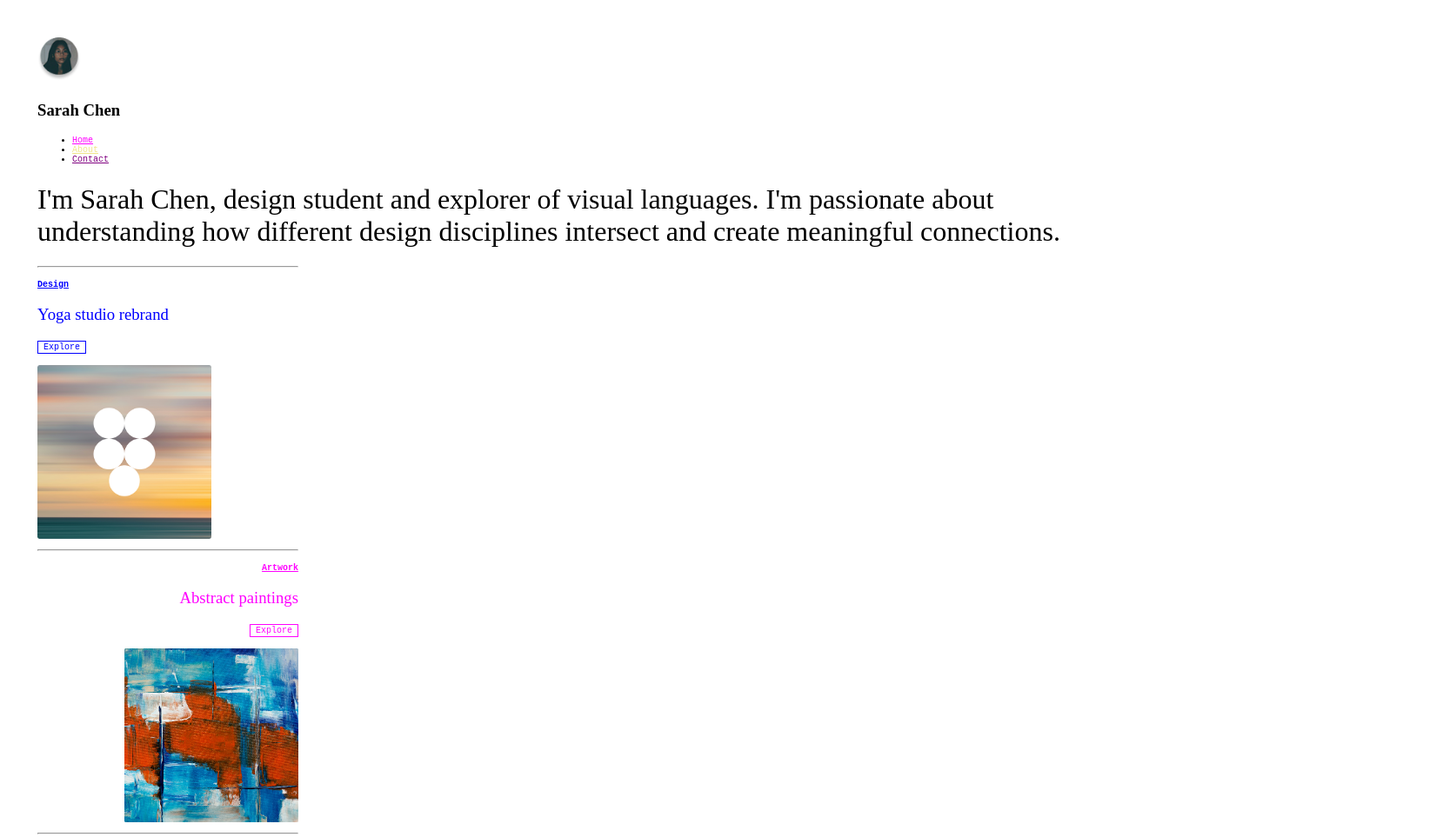
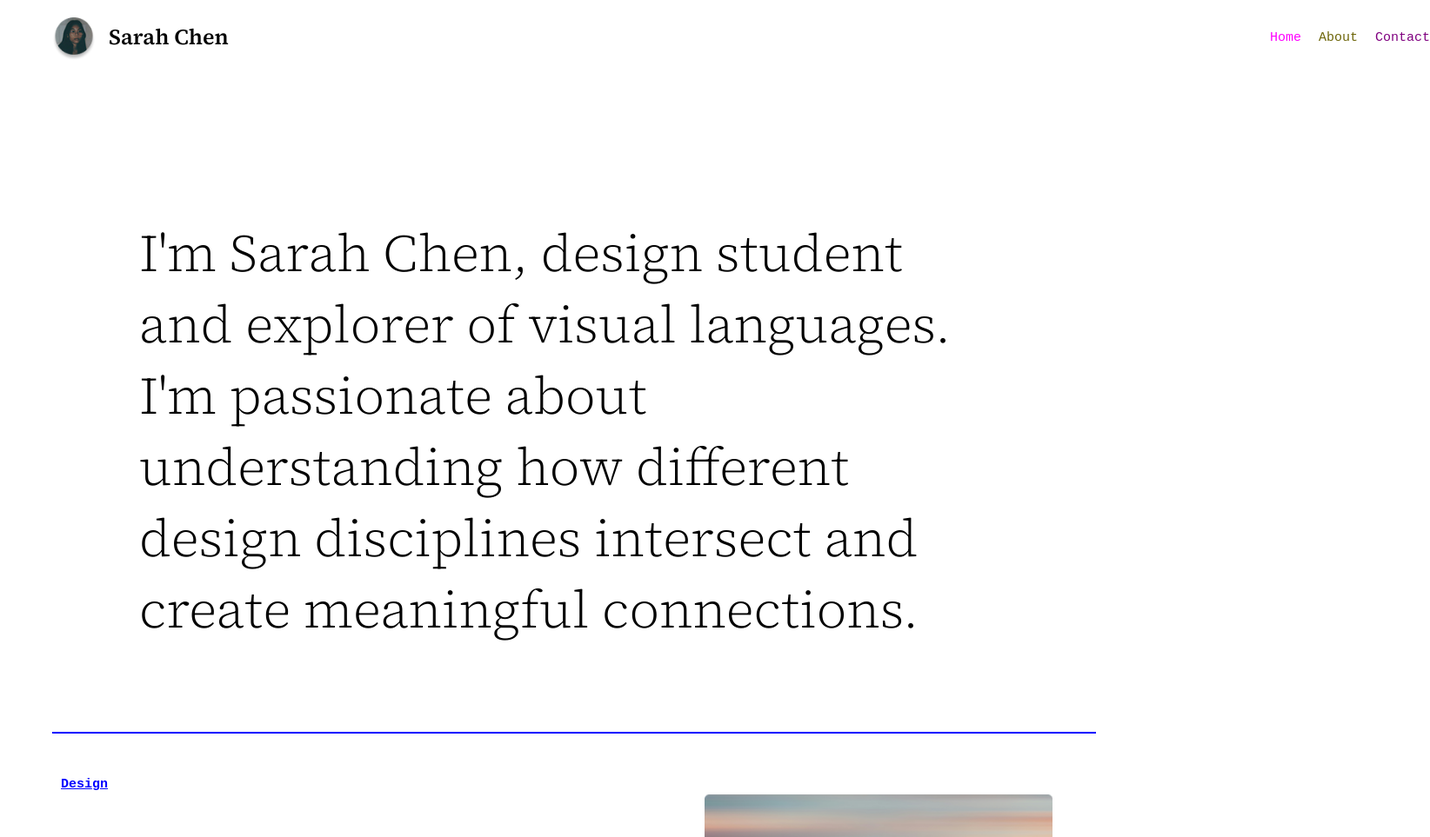
Before and after one commit to elenanope/web-personal, a plain HTML site: page index.html in a window 1280 px wide. Shown: the top 963 px of the page at 87% size, 1644 px wide, since content can reach past the window. Drawn offline with Linux system fonts and the light colour scheme.

Commit message:
Completado estilos en home page

```diff
--- a/index.html
+++ b/index.html
@@ -2,78 +2,205 @@
 <html lang="en">
 
 <head>
+    <link rel="preconnect" href="https://fonts.googleapis.com">
+    <link rel="preconnect" href="https://fonts.gstatic.com" crossorigin>
+    <link
+        href="https://fonts.googleapis.com/css2?family=Source+Serif+4:ital,opsz,wght@0,8..60,200..900;1,8..60,200..900&display=swap"
+        rel="stylesheet">
     <style>
-        body{
-            border: 35px solid transparent;
+        header {
+            position: sticky;
+            top: 0;
+            width: 1500px;
+            height: 150px;
+            background-color: white;
+            z-index: 1000;
+            padding-right: 0;
+            /*no se*/
         }
 
+        body {
+            position: relative;
+            padding-top: 200px;
+            border-left: 60px solid transparent;
+            border-right: 20px solid transparent;
+        }
+
+        ::selection {
+            background-color: #6E660A;
+        }
+
+        img {
+            transition: transform 1s ease;
+        }
+
+        img:hover {
+            transform: scale(1.05);
+        }
+
+        /*class="hoverable"*/
+
+        .links a {
+            text-decoration: none;
+        }
+
+        ul {
+            display: flex;
+            gap: 20px;
+            list-style: none;
+            padding: 0;
+        }
+
+        .links {
+            position: relative;
+            top: 20px;
+            left: 1400px;
+        }
+
+        article::before {
+            content: "";
+            display: block;
+            width: 300px;
+            height: 2px;
+            background-color: inherit;
+            /*como hago que varíe según el artículo?*/
+        }
+
+        article {
+            padding: 10px;
+            position: relative;
+            /*background-color: yellow;
+            border: 1px solid black;*/
+            height: 500px;
+        }
+
+        article img {
+            position: absolute;
+            right: 50px;
+            top: 70px;
+            width: 400px;
+        }
+
+        main {
+            margin-bottom: 200px;
+        }
+
+
+
+        button,
         input[type="button"] {
             background-color: transparent;
-        }
-        h1 {
-            font-family: "Source Serif 4", serif;/*no existe*/
-            font-weight: 100;
+            transition: transform 0.2s ease, text 0.5s ease;
+            padding: 10px;
         }
 
-        .links, h4, input[type="button"] {
+        button:hover,
+        input[type="button"]:hover {
+            transform: scale(1.05);
+            /*el texto hace cosas raras, el botón bien*/
+        }
+
+        h1,
+        h3 {
+            font-family: "Source Serif 4", serif;
+            font-weight: 300;
+        }
+
+        h1 {
+            font-size: 60px;
+        }
+
+        h3 {
+            font-family: "Source Serif 4", serif;
+            font-weight: 600;
+            font-size: 25px;
+        }
+
+        .links,
+        h4,
+        button,
+        input[type="button"] {
             font-family: "Source Code Pro", monospace;
-            font-size: 10px;
+            font-size: 15px;
+        }
+
+        header {
+            position: relative;
+        }
+
+        nav {
+            position: absolute;
+            top: 0;
+        }
+
+        header section h3 {
+            position: absolute;
+            left: 65px;
+            top: 0px;
+        }
+
+        header section img {
+            position: absolute;
+            left: 0px;
+            top: 20px;
         }
     </style>
 </head>
 
-<body>
+<body style="margin: 0; padding: 0;">
     <header>
         <section>
             <img src="assets/sarah-chen.png" alt="Sarah Chen" width="50 px">
             <h3>Sarah Chen</h3>
         </section>
         <nav>
-            <ul class="links"><!--quitar los puntos de la lista-->
+            <ul class="links">
                 <li><a href="index.html" style="color: fuchsia;">Home</a></li>
-                <li><a href="about.html" style = "color: khaki;">About</a></li>
-                <li><a href=""style = "color: purple;">Contact</a></li>
+                <li><a href="about.html" style="color: #6E660A; ">About</a></li>
+                <li><a href="" style="color: purple; ">Contact</a></li>
             </ul>
         </nav>
     </header>
     <main>
-        <h1>I'm Sarah Chen, design student and explorer of visual languages. I'm passionate about understanding how
+        <h1 style="margin: 100px;">I'm Sarah Chen, design student and explorer of visual languages. I'm passionate about understanding how
             different design disciplines intersect and create meaningful connections.</h1>
-        <section >
-            <article style="width: 300px; color: blue; text-align: left;">
-                <hr style="color: blue;"><!--no se pinta-->
+        <section style="color: blue;">
+            <article style="color: blue; border-top: 2px solid blue;">
+
+                <br>
                 <h4><ins>Design</ins></h4>
                 <h1>Yoga studio rebrand</h1>
-                <h4><input type="button" value="Explore"style="color: inherit; border: 1px solid blue;"></h4>
-                <img src="assets/yoga.png" alt="Yoga studio rebrand" width="200 px">
+                <h4><button value="Explore" style="color: inherit; border-color: blue;">Explore</button></h4>
+                <img src="assets/yoga.png" alt="Yoga studio rebrand">
             </article>
-            <article style="width: 300px; color: fuchsia; text-align: right;"><!--no del todo a la derecha-->
-                <hr>
+            <article style="color: fuchsia; border-top: 2px solid fuchsia;"><!--no del todo a la derecha-->
+                <br>
                 <h4><ins>Artwork</ins></h4>
                 <h1>Abstract paintings</h1>
-                <h4><input type="button" value="Explore"style="color: inherit; border: 1px solid fuchsia;"></h4>
-                <img src="assets/abstract.png" alt="Abstract paintings" width="200 px">
+                <h4><input type="button" value="Explore" style="color: inherit; border: 1px solid fuchsia;"></h4>
+                <img src="assets/abstract.png" alt="Abstract paintings">
             </article>
-            <article style="width: 300px; color: khaki;">
-                <hr>
+            <article style="color: #6E660A; border-top: 2px solid #6E660A;">
+                <br>
                 <h4><ins>Design</ins></h4>
                 <h1>Magazine study</h1>
-                <h4><input type="button" value="Explore"style="color: inherit; border: 1px solid khaki;"></h4>
-                <img src="assets/magazine.png" alt="Magazine study" width="200 px">
+                <h4><input type="button" value="Explore" style="color: inherit; border: 1px solid #6E660A;"></h4>
+                <img src="assets/magazine.png" alt="Magazine study">
             </article>
-            <article style="width: 300px; color: purple;">
-                <hr>
+            <article style=" color: purple; border-top: 2px solid purple;">
+
+                <br>
                 <h4><ins>Photography</ins></h4>
                 <h1>Echoes of Italy</h1>
-                <h4><input type="button" value="Explore"style="color: inherit; border: 1px solid purple;"></h4>
-                <img src="assets/echoes.png" alt="Echoes of Italy" width="200 px">
+                <h4><input type="button" value="Explore" style="color: inherit; border: 1px solid purple;"></h4>
+                <img src="assets/echoes.png" alt="Echoes of Italy">
             </article>
-            <article style="width: 300px; color: darkblue;">
-                <hr>
+            <article style="color: darkblue;  border-top: 2px solid darkblue;">
+
                 <h4><ins>Design</ins></h4>
                 <h1>Castro Capital branding</h1>
-                <h4><input type="button" value="Explore"style="color: inherit; border: 1px solid darkblue;"></h4>
-                <img src="assets/castro.png" alt="Castro Capital branding" width="200 px">
+                <h4><input type="button" value="Explore" style="color: inherit; border: 1px solid darkblue;"></h4>
+                <img src="assets/castro.png" alt="Castro Capital branding">
             </article>
 
         </section>
@@ -87,15 +214,20 @@
     </main>
 
     <footer>
-        <hr>
-        <ul>
-            <h1>
-                <li><a href="mail@example.com"style="color: fuchsia;">Email</a></li>
-                <li><a href="behance@example.com"style="color: purple;">Behance</a></li>
-                <li><a href="linkedin@example.com"style="color: darkblue;">LinkedIn</a></li>
-            </h1>
+
+        <h1 style="border-top: 2px solid black;">
+        <ul style="justify-content: center;
+            gap: 500px; ">
+
+                <li><a href="mail@example.com" style="color: fuchsia;">Email</a></li>
+                <li><a href="behance@example.com" style="color: purple;">Behance</a></li>
+                <li><a href="linkedin@example.com" style="color: darkblue;">LinkedIn</a></li>
+
         </ul>
-        <h1>©Sarah Chen 2025 All Rights Reserved</h1>
+        <br>
+        <br>
+        </h1>
+        <h1>&#169 Sarah Chen 2025 All Rights Reserved</h1>
     </footer>
 </body>
 
```
